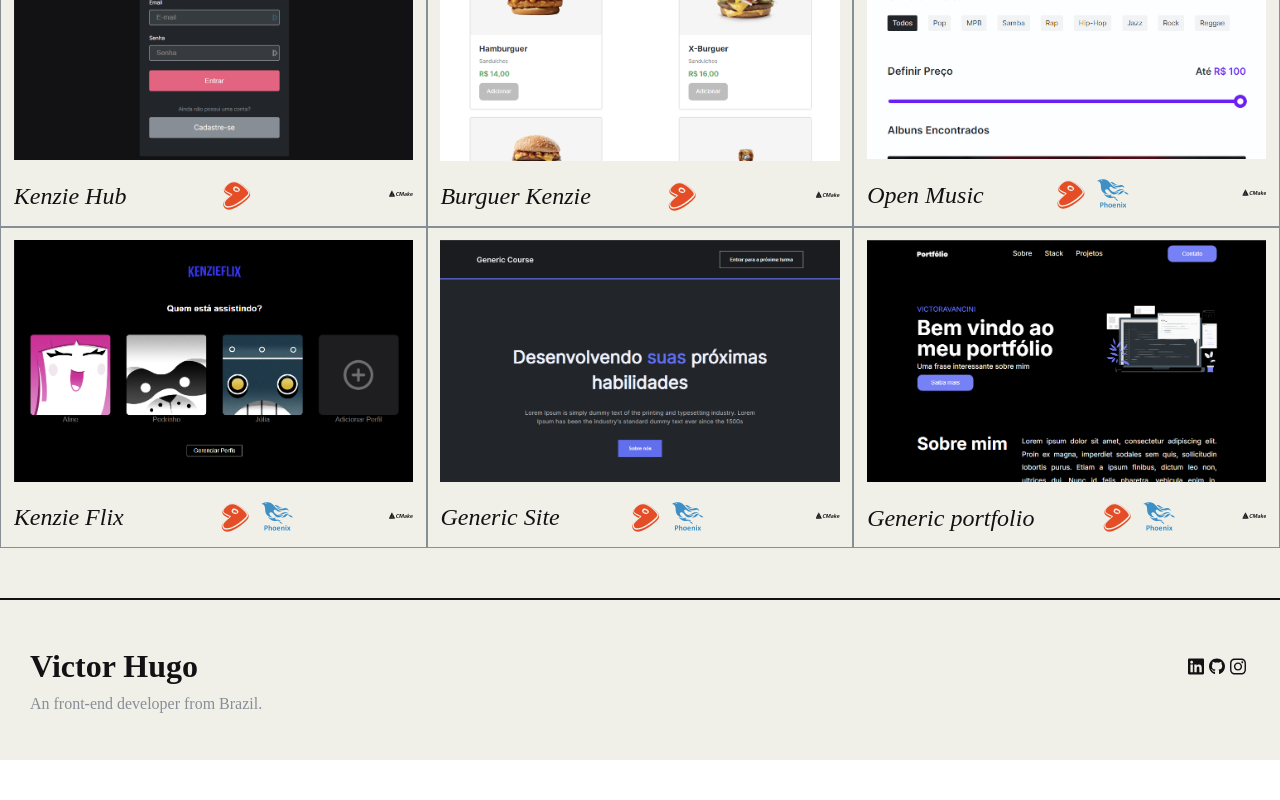
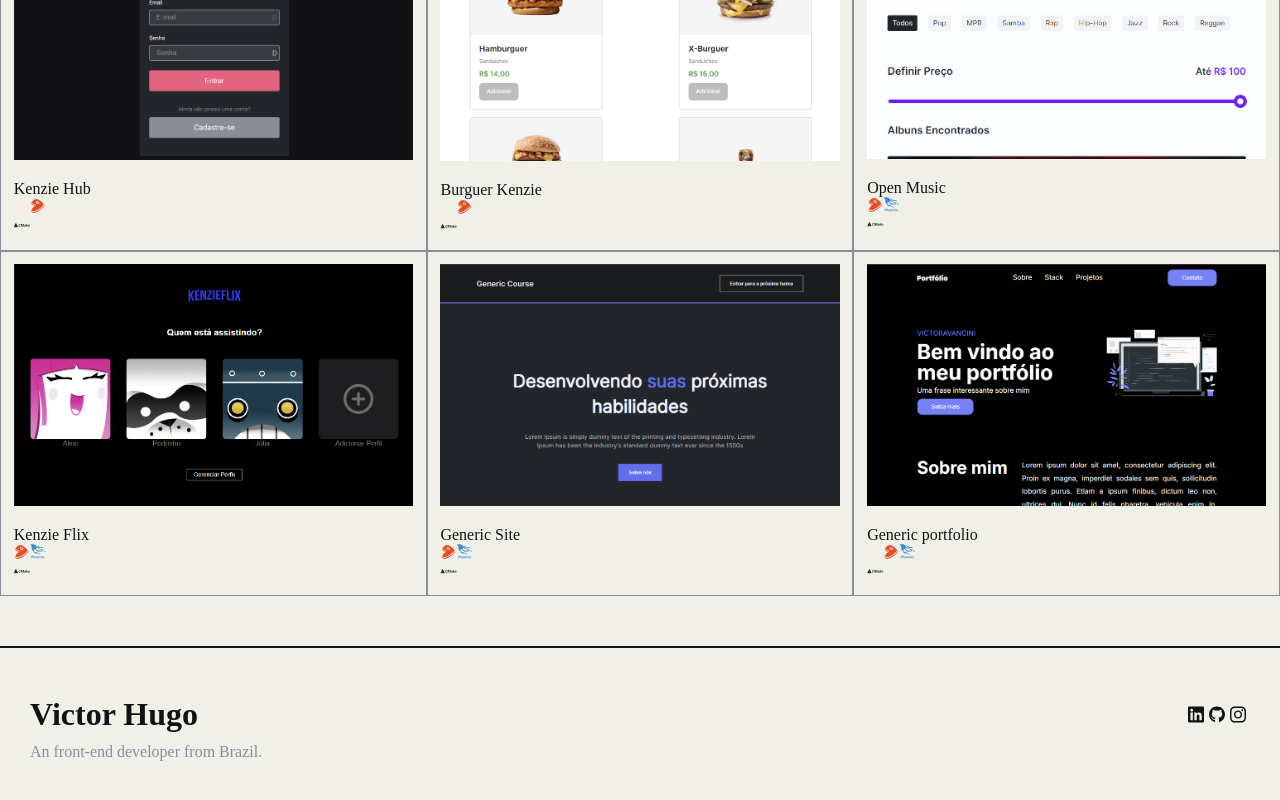
Before and after one commit to victor-avancini/Victor_Portfolio, a React (Vite) app: page / in a window 1280 px wide. Shown: the part 1724-2524 px from the top of the page. Before the commit the page ends 2484 px from the top, so only its background shows below. Built offline with nearby package versions, Linux system fonts and the light colour scheme; a web font is replaced by a local one.

Commit message:
Update ProjectCard.tsx

```diff
--- a/src/components/ProjectsCard/ProjectCard.tsx
+++ b/src/components/ProjectsCard/ProjectCard.tsx
@@ -7,16 +7,18 @@ export const ProjectCard: React.FC<ProjectCardProps> = ({ project }) => {
     return (
         <div className={styles.project_card}>
             <a href={project.liveUrl} target="_blank"><img src={project.imageUrl} alt={project.name} /></a>
-            <div className={styles.links}>
+            <div className={styles.liveUrl}>
                 <a href={project.liveUrl} target="_blank">{project.name}</a>
                 <div className={styles.technologies}>
                     {project.technologies.map((tech: Technology) => (
                         <i className={tech.link}></i>
                     ))}
                 </div>
-                <a href={project.githubUrl} target="_blank">
-                    <i className="devicon-github-original"></i>
-                </a>
+                <div className={styles.githubUrl}>
+                    <a href={project.githubUrl} target="_blank">
+                        <i className="devicon-github-original"></i>
+                    </a>
+                </div>
             </div>
         </div>
     )
```
